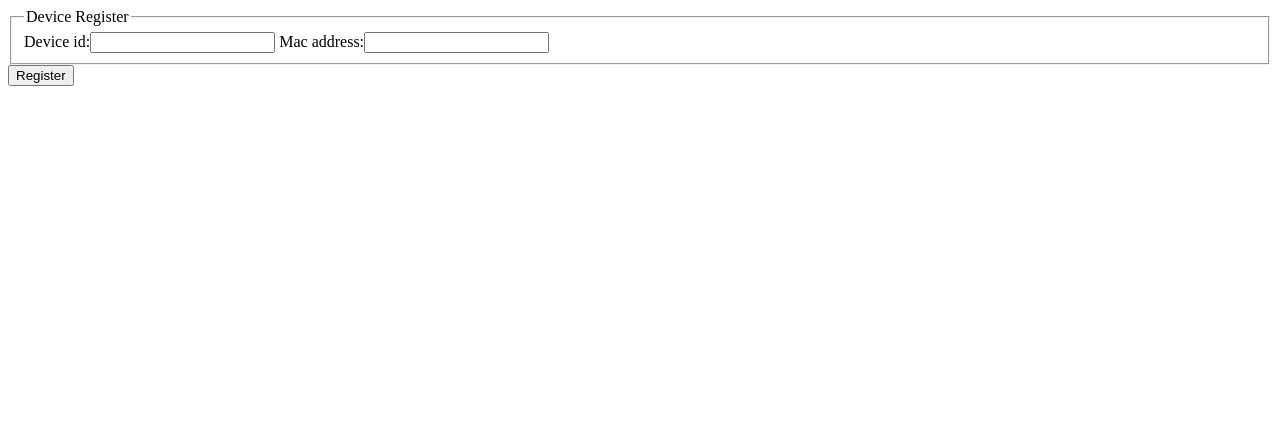
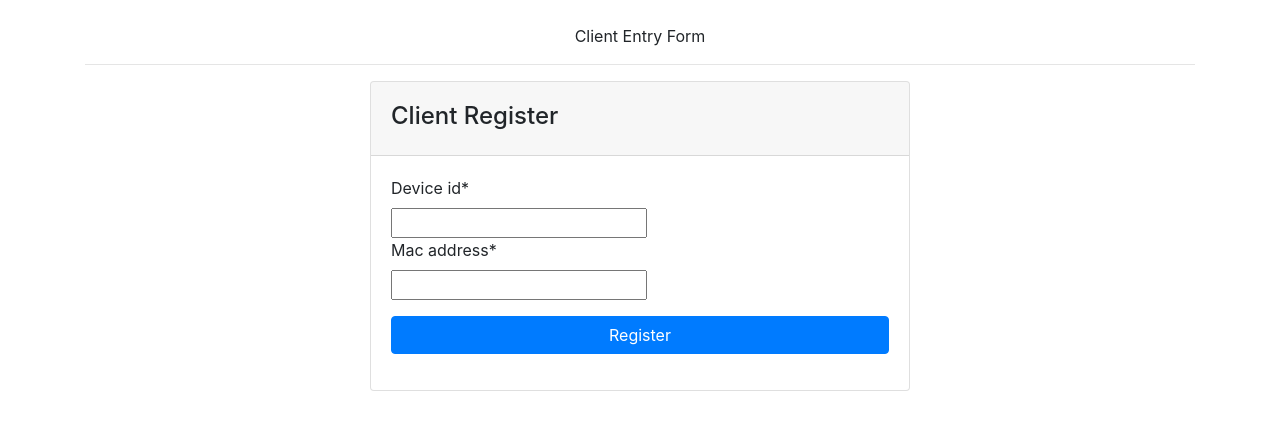
Before and after one commit to akshay98322/MinionLabs-, a Django app: page /device/entry/ in a window 1280 px wide. Shown: the top 430 px of the page. Run offline with Django 3.2, Linux system fonts and the light colour scheme; some libraries are stand-ins or nearby versions.

Commit message:
Device Register Ui fixed.

```diff
--- a/client/templates/client/device-register.html
+++ b/client/templates/client/device-register.html
@@ -1,23 +1,46 @@
-<!DOCTYPE html>
-<html lang="en">
-<head>
-    <meta charset="UTF-8">
-    <title>Title</title>
-</head>
-<body>
-    <div class="content-section">
-        <form method="post">
-            {%  csrf_token %}
-            <fieldset class="form-group">
-                <legend class="border-bottom mb-4">Device Register</legend>
-                  {{ form }}
-            </fieldset>
-            <div class="form-group">
-                <button class="btn btn-outline-info" type="submit">Register</button>
-            </div>
+{% load crispy_forms_tags %}
+<link href="//maxcdn.bootstrapcdn.com/bootstrap/4.0.0/css/bootstrap.min.css" rel="stylesheet" id="bootstrap-css">
+<script src="//maxcdn.bootstrapcdn.com/bootstrap/4.0.0/js/bootstrap.min.js"></script>
+<script src="//cdnjs.cloudflare.com/ajax/libs/jquery/3.2.1/jquery.min.js"></script>
+<!------ Include the above in your HEAD tag ---------->
 
-        </form>
+<link rel="stylesheet" href="https://use.fontawesome.com/releases/v5.0.8/css/all.css">
 
+
+<div class="container">
+<br>  <p class="text-center">Client Entry Form</p>
+<hr>
+{% if messages %}
+            {% for message in messages %}
+                <div class="alert alert-{{ message.tags }}">
+                    {{ message }}
+                </div>
+            {% endfor %}
+{% endif %}
+
+<div class="row justify-content-center">
+	<div class="col-md-6">
+		<div class="card">
+			<header class="card-header">
+				<h4 class="card-title mt-2">Client Register</h4>
+			</header>
+			<article class="card-body">
+			<form method="POST">
+				{%  csrf_token %}
+				<div class="form-row">
+					<div class="col form-group">
+						{{ form|crispy }}
+					</div> <!-- form-group end.// -->
+
+				</div> <!-- form-row end.// -->
+			    <div class="form-group">
+			        <button type="submit" class="btn btn-primary btn-block"> Register</button>
+			    </div> <!-- form-group// -->
+
+			</form>
+
+			</article>
+        </div>
     </div>
-</body>
-</html>
+</div>
+</div>
--- a/client/views.py
+++ b/client/views.py
@@ -3,6 +3,7 @@ from .models import Client, Device
 from django.views.generic import CreateView
 from .forms import DeviceRegistrationForm
 from django.contrib.messages.views import SuccessMessageMixin
+from django.contrib import messages
 
 
 class ClientCreateView(SuccessMessageMixin, CreateView):
@@ -17,11 +18,10 @@ def DeviceRegistartionView(request):
         if form.is_valid():
             device_id = form.cleaned_data['device_id']
             mac_address = form.cleaned_data['mac_address']
-            # username = form.cleaned_data.get('username')
-            # messages.success(request, f'Your Account Created Successfully! Now you can log in.!')
+            messages.success(request, f'Device {device_id} registered successfully.!')
             device = Device(device_id=device_id, mac_address=mac_address)
             device.save()
-            return redirect('register')
+            return redirect('device-entry')
     else:
 
         form = DeviceRegistrationForm()
```
